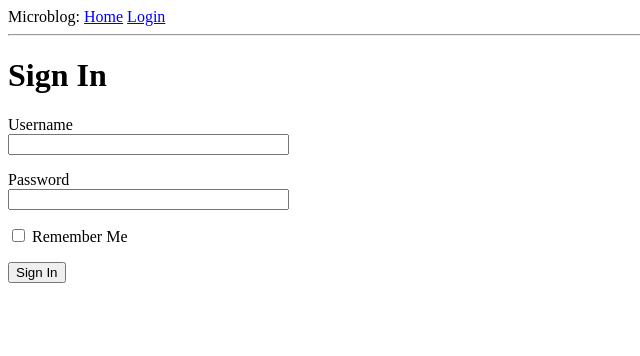
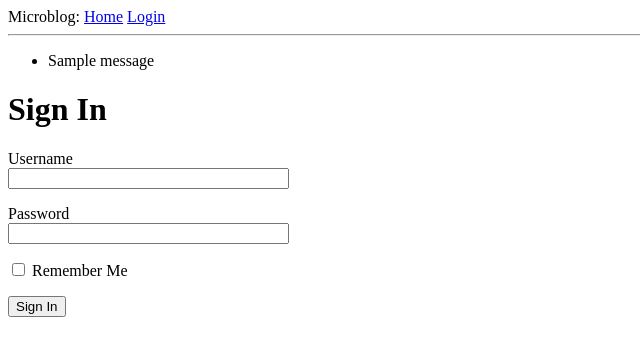
Before and after one commit to jojo2049/MicroBlogProject, a Flask app: page /login in a window 1280 px wide. Shown: the top 356 px of the page, without its empty margins (0-640 px from the left). Run offline with Flask 2, Linux system fonts and the light colour scheme; one stand-in notice (Sample message) is shown.

Commit message:
Working on form validation messages

```diff
--- a/app/templates/base.html
+++ b/app/templates/base.html
@@ -17,14 +17,20 @@
     <link rel="stylesheet" href="">
   </head>
   <body>
-    <!--[if lt IE 7]>
-      <p class="browsehappy">You are using an <strong>outdated</strong> browser. Please <a href="#">upgrade your browser</a> to improve your experience.</p>
-    <![endif]-->
     <div>Microblog:
       <a href='/index'>Home</a>
       <a href='/login'>Login</a>
     </div>
     <hr>
+    {% with messages = get_flashed_messages() %}
+    {% if messages %}
+    <ul>
+      {% for message in messages %}
+      <li>{{ message }}</li>
+      {% endfor %}
+    </ul>
+    {% endif %}
+    {% endwith %}
     {% block content %}{% endblock %}
     <script src="" async defer></script>
   </body>
--- a/app/templates/login.html
+++ b/app/templates/login.html
@@ -6,11 +6,17 @@
     {{ form.hidden_tag() }}
     <p>
       {{form.username.label }} <br>
-      {{ form.username(size=32) }}
+      {{ form.username(size=32) }} <br>
+      {% for error in form.username.errors %}
+      <span style="color: red;">[{{ error }}]</span>
+      {% endfor %}
     </p>
     <p>
       {{ form.password.label }} <br>
-      {{ form.password(size=32) }}
+      {{ form.password(size=32) }} <br>
+      {% for error in form.password.errors %}
+      <span style="color: red;">[{{ error }}]</span>
+      {% endfor %}
     </p>
     <p>{{ form.remember_me() }} {{ form.remember_me.label }}</p>
     <p> {{ form.submit() }}</p>
```
